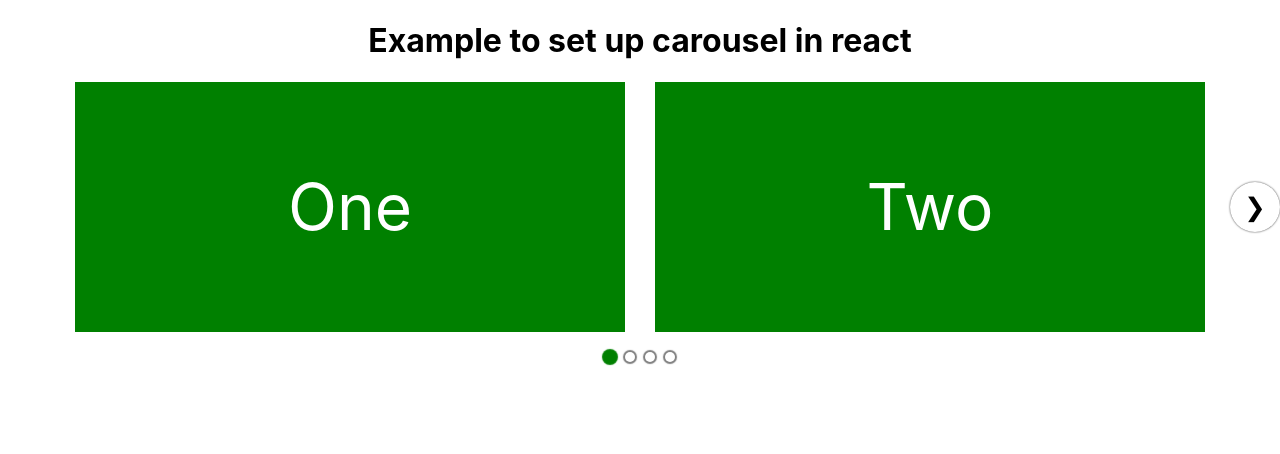
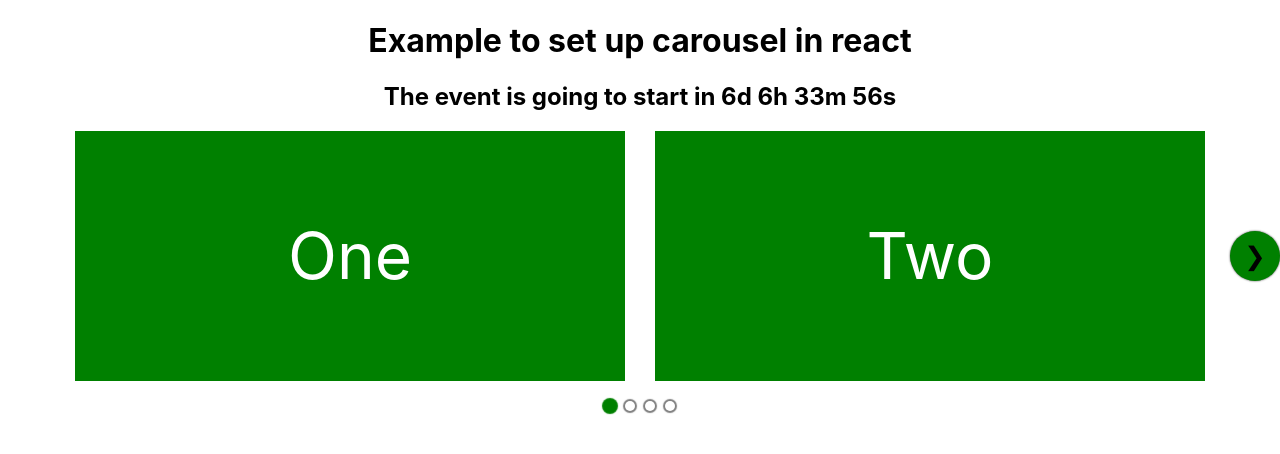
Before and after one commit to Reetika12/card-hover-effect, a React (Create React App) app: page / in a window 1280 px wide. Shown: the top 454 px of the page. Built offline with nearby package versions, Linux system fonts and the light colour scheme.

Commit message:
added timer in carousel card

```diff
--- a/src/CarouselCard.js
+++ b/src/CarouselCard.js
@@ -2,6 +2,7 @@ import React, { Component } from 'react'
 import styled from "styled-components"
 import Carousel from 'react-elastic-carousel';
 import './Styles/CardHover.css'
+import { render } from '@testing-library/react';
 
 const breakPoints = [
     {width:1, itemsToShow:1},
@@ -9,13 +10,52 @@ const breakPoints = [
     {width:1200, itemsToShow:3}
  ]
 
- function CarouselCard (){
+ class CarouselCard extends Component{
+     constructor(props){
+         super(props);
+         this.state={
+            countDown:100,
+            currentTime:new Date().getTime(),
+            countDowndate: new Date("june 01, 2021 00:00:00").getTime(),
+            timeLeft:""
+         }
+     }
+     componentDidMount(){
+         let {currentTime} = this.state
+         this.interval= setInterval(()=>{
+             currentTime = new Date().getTime()
+            let distance = this.state.countDowndate - currentTime
+            this.CommonFunc(distance)
+         },1000)
+     }
+     CommonFunc=(distance)=>{
+        let days=Math.floor(distance/(1000*60*60*24));
+        let hours=Math.floor((distance % (1000*60*60*24))/(1000*60*60));
+        let minutes=Math.floor((distance % (1000*60*60))/(1000*60));
+        let seconds=Math.floor((distance % (1000*60))/(1000));
+         this.setState({
+            timeLeft:(`${days + "d"+" "+ hours +'h'+ " "+ minutes +'m'+ " "+seconds+'s'}`)
+         })
+         if(distance<0)
+         {
+            this.setState({
+                timeLeft:"Woah You have reached the day!!!"
+            })
+         }
+
+     }
+     componentWillUnmount(){
+         clearInterval(this.interval)
+     }
+      render(){
         return (
             <>
+
               <h1 style={{textAlign:"center"}}>Example to set up carousel in react</h1>
+              <h2>The event is going to start in {this.state.timeLeft}</h2>
               <div>
-
                   <Carousel
+                    //  enableAutoPlay={true}
                      breakPoints={breakPoints}
                   >
                         <Item>One</Item>
@@ -30,6 +70,7 @@ const breakPoints = [
               </div>
             </>
         )
+      }
 }
 
 export default CarouselCard
--- a/src/Styles/CardHover.css
+++ b/src/Styles/CardHover.css
@@ -85,18 +85,27 @@
     visibility: hidden;
 }
 .rec.rec-arrow:enabled {
-    background-color:#fff;
+    background-color: green;
+    color:black;
+}
+.rec .rec-arrow-right:focus:enabled
+{
+    background-color: green;
     color:black;
 }
 .rec .rec-arrow-right:hover:enabled{
     background-color: green;
     color:black;
 }
+
 .rec .rec-arrow-left:hover:enabled{
     background-color: green;
     color:black;
 }
-
+.rec .rec-arrow-left:focus:enabled{
+    background-color: green;
+    color:black;
+}
 .rec .rec-dot:hover{
     box-shadow: 0 0 1px 3px green;
 }
```
